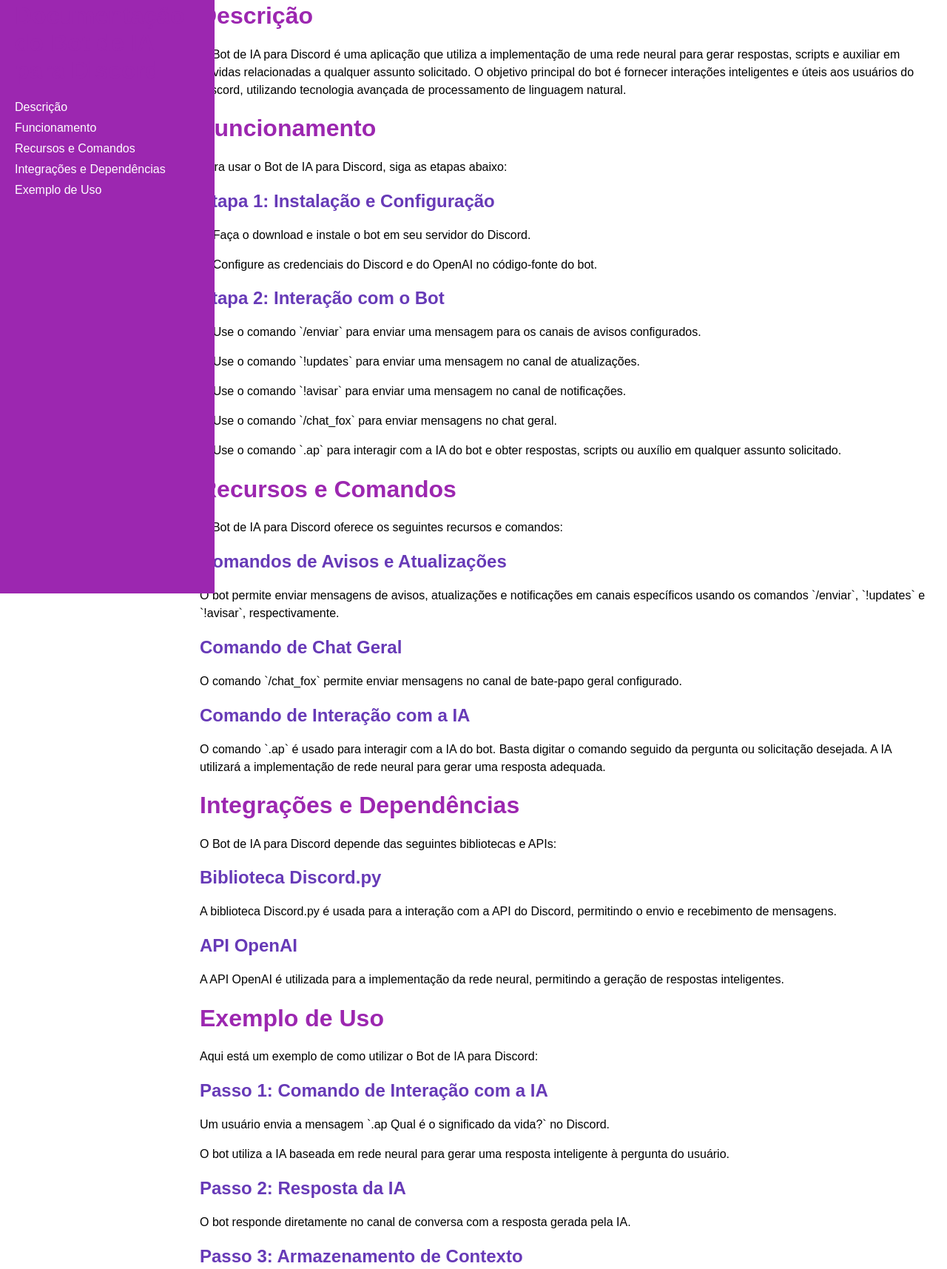
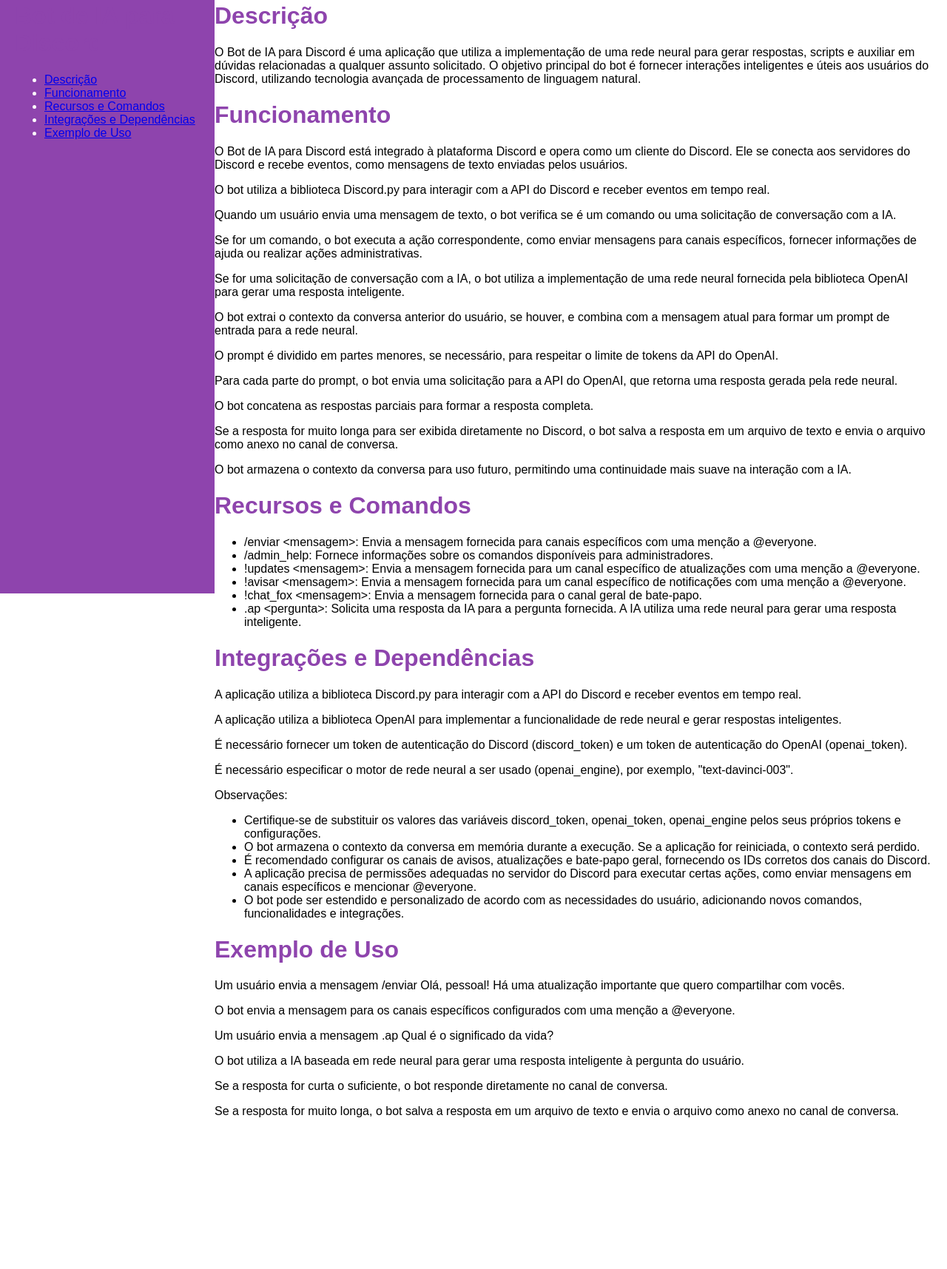
Before and after one commit to FoxWaynne/Doc-Ana-Paula, a plain HTML site: page index.html in a window 1280 px wide. Shown: the part 38-1753 px from the top of the page at 74% size. After the commit the page ends 1585 px from the top, so only its background shows below. Drawn offline with Linux system fonts and the light colour scheme.

Commit message:
Update index.html

```diff
--- a/index.html
+++ b/index.html
@@ -1,9 +1,10 @@
 <!DOCTYPE html>
 <html lang="pt-br">
+
 <head>
     <meta charset="UTF-8">
     <meta name="viewport" content="width=device-width, initial-scale=1.0">
-    <title>Documentação do Bot de IA para Discord</title>
+    <title>Documentação Ana Paula AIbot</title>
     <style>
         body {
             margin: 0;
@@ -11,73 +12,46 @@
             font-family: Arial, sans-serif;
         }
 
-        /* Estilos da barra lateral */
         .sidebar {
-            background-color: #9c27b0;
+            background-color: #8e44ad;
             color: #fff;
+            padding: 20px;
+            width: 250px;
+            height: 100vh;
             position: fixed;
             top: 0;
             left: 0;
-            width: 250px;
-            height: 100vh;
-            padding: 20px;
         }
 
-        .sidebar a {
-            color: #fff;
-            display: block;
-            margin-bottom: 10px;
-            text-decoration: none;
-            transition: color 0.3s ease;
-        }
-
-        .sidebar a:hover {
-            color: #e1bee7;
-        }
-
-        /* Estilos do conteúdo */
         .content {
-            margin-left: 250px;
+            margin-left: 270px;
             padding: 20px;
         }
 
         h1 {
-            color: #9c27b0;
+            color: #8e44ad;
         }
 
         h2 {
-            color: #673ab7;
+            color: #8e44ad;
         }
 
         p {
-            line-height: 1.5;
-        }
-
-        .code {
-            background-color: #f5f5f5;
-            padding: 10px;
-            border-radius: 4px;
-            font-family: "Courier New", monospace;
-        }
-
-        .code-title {
-            font-weight: bold;
-            margin-top: 20px;
-        }
-
-        .code-block {
-            margin: 20px 0;
+            margin-top: 10px;
         }
     </style>
 </head>
+
 <body>
     <div class="sidebar">
-        <h1>Documentação do Bot de IA para Discord</h1>
-        <a href="#descricao">Descrição</a>
-        <a href="#funcionamento">Funcionamento</a>
-        <a href="#recursos-comandos">Recursos e Comandos</a>
-        <a href="#integracoes-dependencias">Integrações e Dependências</a>
-        <a href="#exemplo-uso">Exemplo de Uso</a>
+        <h1>Bot de IA para Discord</h1>
+        <ul>
+            <li><a href="#descricao">Descrição</a></li>
+            <li><a href="#funcionamento">Funcionamento</a></li>
+            <li><a href="#recursos-comandos">Recursos e Comandos</a></li>
+            <li><a href="#integracoes-dependencias">Integrações e Dependências</a></li>
+            <li><a href="#exemplo-uso">Exemplo de Uso</a></li>
+        </ul>
     </div>
 
     <div class="content">
@@ -85,52 +59,50 @@
         <p>O Bot de IA para Discord é uma aplicação que utiliza a implementação de uma rede neural para gerar respostas, scripts e auxiliar em dúvidas relacionadas a qualquer assunto solicitado. O objetivo principal do bot é fornecer interações inteligentes e úteis aos usuários do Discord, utilizando tecnologia avançada de processamento de linguagem natural.</p>
 
         <h1 id="funcionamento">Funcionamento</h1>
-        <p>Para usar o Bot de IA para Discord, siga as etapas abaixo:</p>
-
-        <h2 id="etapa1">Etapa 1: Instalação e Configuração</h2>
-        <p>1. Faça o download e instale o bot em seu servidor do Discord.</p>
-        <p>2. Configure as credenciais do Discord e do OpenAI no código-fonte do bot.</p>
-
-        <h2 id="etapa2">Etapa 2: Interação com o Bot</h2>
-        <p>1. Use o comando `/enviar` para enviar uma mensagem para os canais de avisos configurados.</p>
-        <p>2. Use o comando `!updates` para enviar uma mensagem no canal de atualizações.</p>
-        <p>3. Use o comando `!avisar` para enviar uma mensagem no canal de notificações.</p>
-        <p>4. Use o comando `/chat_fox` para enviar mensagens no chat geral.</p>
-        <p>5. Use o comando `.ap` para interagir com a IA do bot e obter respostas, scripts ou auxílio em qualquer assunto solicitado.</p>
+        <p>O Bot de IA para Discord está integrado à plataforma Discord e opera como um cliente do Discord. Ele se conecta aos servidores do Discord e recebe eventos, como mensagens de texto enviadas pelos usuários.</p>
+        <p>O bot utiliza a biblioteca Discord.py para interagir com a API do Discord e receber eventos em tempo real.</p>
+        <p>Quando um usuário envia uma mensagem de texto, o bot verifica se é um comando ou uma solicitação de conversação com a IA.</p>
+        <p>Se for um comando, o bot executa a ação correspondente, como enviar mensagens para canais específicos, fornecer informações de ajuda ou realizar ações administrativas.</p>
+        <p>Se for uma solicitação de conversação com a IA, o bot utiliza a implementação de uma rede neural fornecida pela biblioteca OpenAI para gerar uma resposta inteligente.</p>
+        <p>O bot extrai o contexto da conversa anterior do usuário, se houver, e combina com a mensagem atual para formar um prompt de entrada para a rede neural.</p>
+        <p>O prompt é dividido em partes menores, se necessário, para respeitar o limite de tokens da API do OpenAI.</p>
+        <p>Para cada parte do prompt, o bot envia uma solicitação para a API do OpenAI, que retorna uma resposta gerada pela rede neural.</p>
+        <p>O bot concatena as respostas parciais para formar a resposta completa.</p>
+        <p>Se a resposta for muito longa para ser exibida diretamente no Discord, o bot salva a resposta em um arquivo de texto e envia o arquivo como anexo no canal de conversa.</p>
+        <p>O bot armazena o contexto da conversa para uso futuro, permitindo uma continuidade mais suave na interação com a IA.</p>
 
         <h1 id="recursos-comandos">Recursos e Comandos</h1>
-        <p>O Bot de IA para Discord oferece os seguintes recursos e comandos:</p>
-
-        <h2>Comandos de Avisos e Atualizações</h2>
-        <p>O bot permite enviar mensagens de avisos, atualizações e notificações em canais específicos usando os comandos `/enviar`, `!updates` e `!avisar`, respectivamente.</p>
-
-        <h2>Comando de Chat Geral</h2>
-        <p>O comando `/chat_fox` permite enviar mensagens no canal de bate-papo geral configurado.</p>
-
-        <h2>Comando de Interação com a IA</h2>
-        <p>O comando `.ap` é usado para interagir com a IA do bot. Basta digitar o comando seguido da pergunta ou solicitação desejada. A IA utilizará a implementação de rede neural para gerar uma resposta adequada.</p>
+        <ul>
+            <li>/enviar &lt;mensagem&gt;: Envia a mensagem fornecida para canais específicos com uma menção a @everyone.</li>
+            <li>/admin_help: Fornece informações sobre os comandos disponíveis para administradores.</li>
+            <li>!updates &lt;mensagem&gt;: Envia a mensagem fornecida para um canal específico de atualizações com uma menção a @everyone.</li>
+            <li>!avisar &lt;mensagem&gt;: Envia a mensagem fornecida para um canal específico de notificações com uma menção a @everyone.</li>
+            <li>!chat_fox &lt;mensagem&gt;: Envia a mensagem fornecida para o canal geral de bate-papo.</li>
+            <li>.ap &lt;pergunta&gt;: Solicita uma resposta da IA para a pergunta fornecida. A IA utiliza uma rede neural para gerar uma resposta inteligente.</li>
+        </ul>
 
         <h1 id="integracoes-dependencias">Integrações e Dependências</h1>
-        <p>O Bot de IA para Discord depende das seguintes bibliotecas e APIs:</p>
-
-        <h2>Biblioteca Discord.py</h2>
-        <p>A biblioteca Discord.py é usada para a interação com a API do Discord, permitindo o envio e recebimento de mensagens.</p>
-
-        <h2>API OpenAI</h2>
-        <p>A API OpenAI é utilizada para a implementação da rede neural, permitindo a geração de respostas inteligentes.</p>
+        <p>A aplicação utiliza a biblioteca Discord.py para interagir com a API do Discord e receber eventos em tempo real.</p>
+        <p>A aplicação utiliza a biblioteca OpenAI para implementar a funcionalidade de rede neural e gerar respostas inteligentes.</p>
+        <p>É necessário fornecer um token de autenticação do Discord (discord_token) e um token de autenticação do OpenAI (openai_token).</p>
+        <p>É necessário especificar o motor de rede neural a ser usado (openai_engine), por exemplo, "text-davinci-003".</p>
+        <p>Observações:</p>
+        <ul>
+            <li>Certifique-se de substituir os valores das variáveis discord_token, openai_token, openai_engine pelos seus próprios tokens e configurações.</li>
+            <li>O bot armazena o contexto da conversa em memória durante a execução. Se a aplicação for reiniciada, o contexto será perdido.</li>
+            <li>É recomendado configurar os canais de avisos, atualizações e bate-papo geral, fornecendo os IDs corretos dos canais do Discord.</li>
+            <li>A aplicação precisa de permissões adequadas no servidor do Discord para executar certas ações, como enviar mensagens em canais específicos e mencionar @everyone.</li>
+            <li>O bot pode ser estendido e personalizado de acordo com as necessidades do usuário, adicionando novos comandos, funcionalidades e integrações.</li>
+        </ul>
 
         <h1 id="exemplo-uso">Exemplo de Uso</h1>
-        <p>Aqui está um exemplo de como utilizar o Bot de IA para Discord:</p>
-
-        <h2>Passo 1: Comando de Interação com a IA</h2>
-        <p>Um usuário envia a mensagem `.ap Qual é o significado da vida?` no Discord.</p>
+        <p>Um usuário envia a mensagem /enviar Olá, pessoal! Há uma atualização importante que quero compartilhar com vocês.</p>
+        <p>O bot envia a mensagem para os canais específicos configurados com uma menção a @everyone.</p>
+        <p>Um usuário envia a mensagem .ap Qual é o significado da vida?</p>
         <p>O bot utiliza a IA baseada em rede neural para gerar uma resposta inteligente à pergunta do usuário.</p>
-
-        <h2>Passo 2: Resposta da IA</h2>
-        <p>O bot responde diretamente no canal de conversa com a resposta gerada pela IA.</p>
-
-        <h2>Passo 3: Armazenamento de Contexto</h2>
-        <p>O bot armazena o contexto da conversa em memória, permitindo interações contínuas e melhorando as respostas futuras.</p>
+        <p>Se a resposta for curta o suficiente, o bot responde diretamente no canal de conversa.</p>
+        <p>Se a resposta for muito longa, o bot salva a resposta em um arquivo de texto e envia o arquivo como anexo no canal de conversa.</p>
     </div>
 </body>
+
 </html>
```
